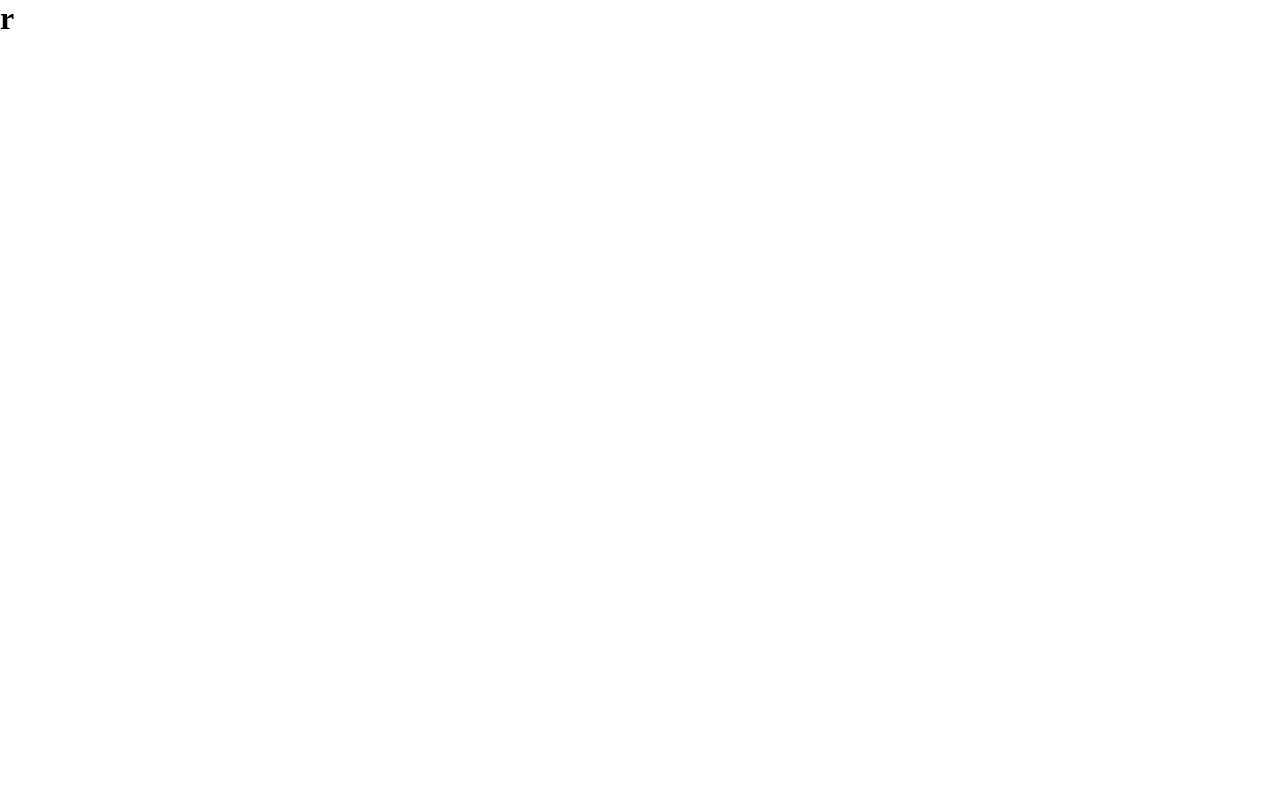
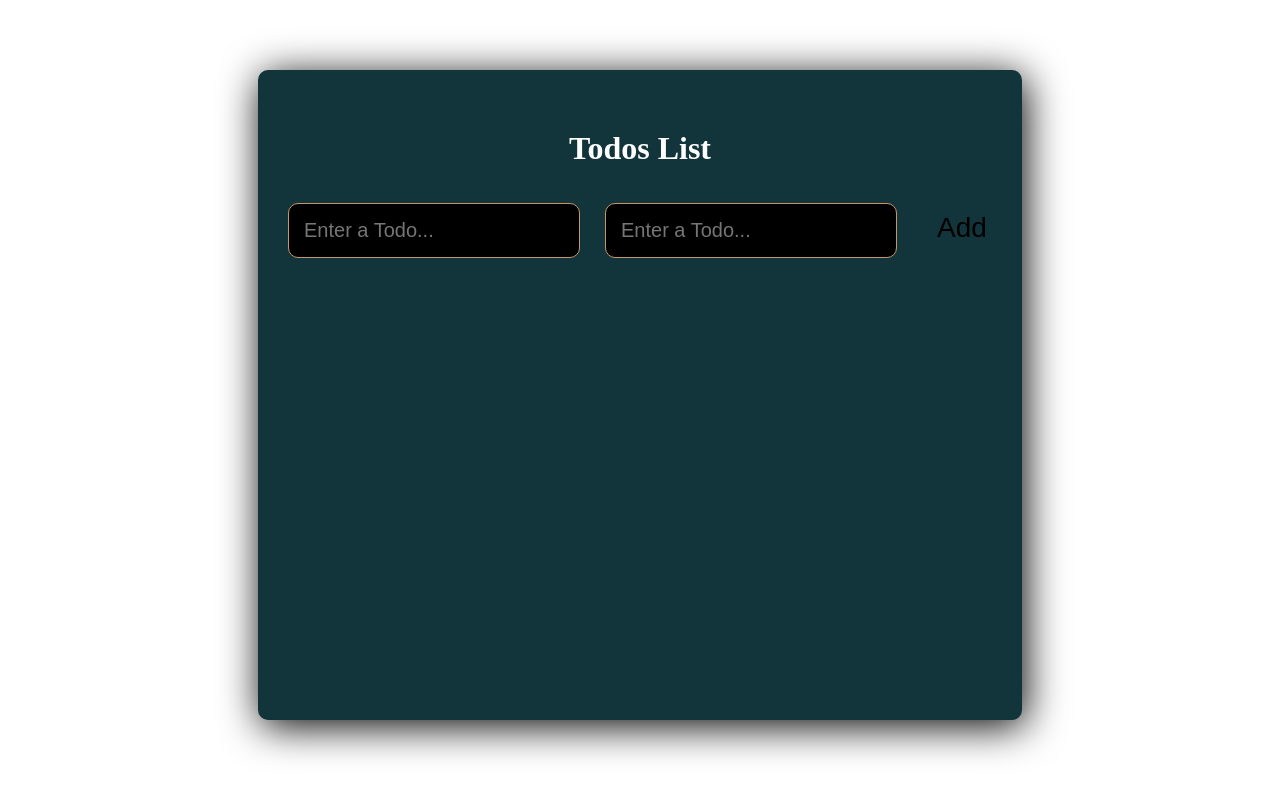
Before and after one commit to developer-abdulali/Todo-App, a React (Create React App) app: page / in a window 1280 px wide. Shown: the top 796 px of the page. Built offline with nearby package versions, Linux system fonts and the light colour scheme.

Commit message:
added changes

```diff
--- a/package.json
+++ b/package.json
@@ -9,6 +9,7 @@
     "react": "^18.2.0",
     "react-dom": "^18.2.0",
     "react-scripts": "5.0.1",
+    "uuid": "^9.0.0",
     "web-vitals": "^2.1.4"
   },
   "scripts": {
--- a/public/index.html
+++ b/public/index.html
@@ -10,9 +10,8 @@
       content="Web site created using create-react-app"
     />
     <link rel="apple-touch-icon" href="%PUBLIC_URL%/logo192.png" />
-
     <link rel="manifest" href="%PUBLIC_URL%/manifest.json" />
-
+    <link rel="stylesheet" href="https://stackpath.bootstrapcdn.com/font-awesome/4.7.0/css/font-awesome.min.css" type="text/css" />
     <title>Todo App</title>
   </head>
   <body>
--- a/src/App.js
+++ b/src/App.js
@@ -1,12 +1,28 @@
-import React from "react";
+import React, { useState } from "react";
+import Header from "./components/Header";
+import Form from "./components/Form";
 import "./App.css";
 
-function App() {
+const App = () => {
+  const [input, setInput] = useState("");
+  const [todos, setTodos] = useState([]);
   return (
-    <div className="App">
-    <h1>r</h1>
+    <div className="container">
+      <div className="app-wrapper">
+        <div>
+          <Header />
+        </div>
+        <div>
+          <Form
+            input={input}
+            setInput={setInput}
+            todos={todos}
+            setTodos={setTodos}
+          />
+        </div>
+      </div>
     </div>
   );
-}
+};
 
 export default App;
--- /dev/null
+++ b/src/components/Form.js
@@ -0,0 +1,30 @@
+import React from "react";
+import {v4 as uuidv4} from "uuid"
+
+const Form = ({input, setInput, todos, setTodos}) => {
+    const onInputChange =(event)=>{
+        setInput(event.target.value);
+    }
+    const onFormSubmit = (event) =>{
+        event.preventDefault();
+        setTodos([...todos,{id:uuidv4(),title:input, completed: false}])
+        setInput("")
+    }
+  return (
+    <form>
+        <input
+            onSubmit={onFormSubmit}
+            type="text"
+            placeholder="Enter a Todo..."
+            className="task-input"
+            value={input}
+            required
+            onChange={onInputChange}
+        />
+        <input type="text" placeholder="Enter a Todo..." className="task-input" />
+        <button className="button-add" type="submit">Add</button>
+    </form>
+  )
+}
+
+export default Form
--- /dev/null
+++ b/src/components/Header.js
@@ -0,0 +1,11 @@
+import React from 'react'
+
+const Header = () => {
+  return (
+    <div className="header">
+        <h1>Todos List</h1>
+    </div>
+  )
+}
+
+export default Header
```
Also changed, not shown: 1 other file (tests, documents, lock files or other folders).
